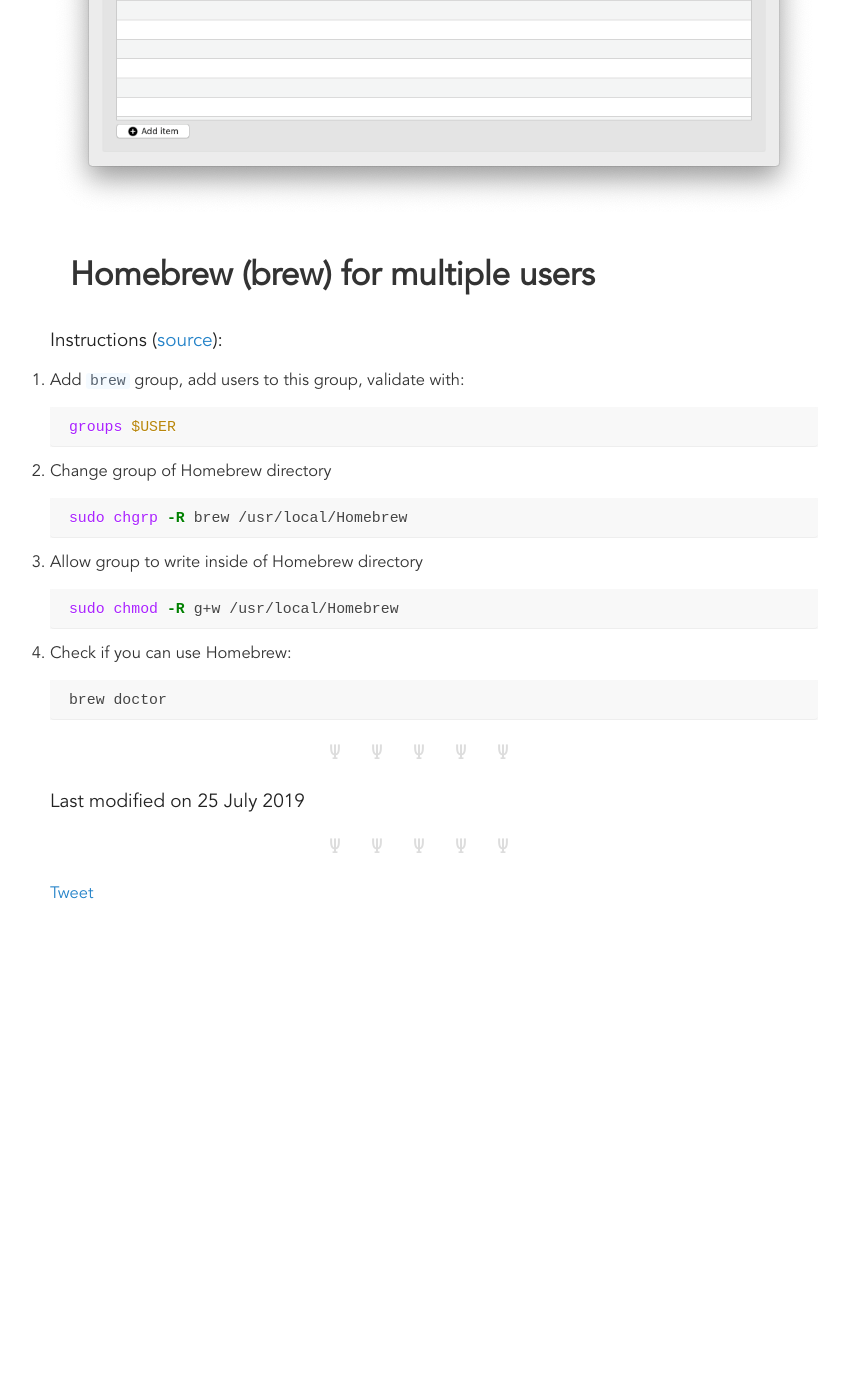
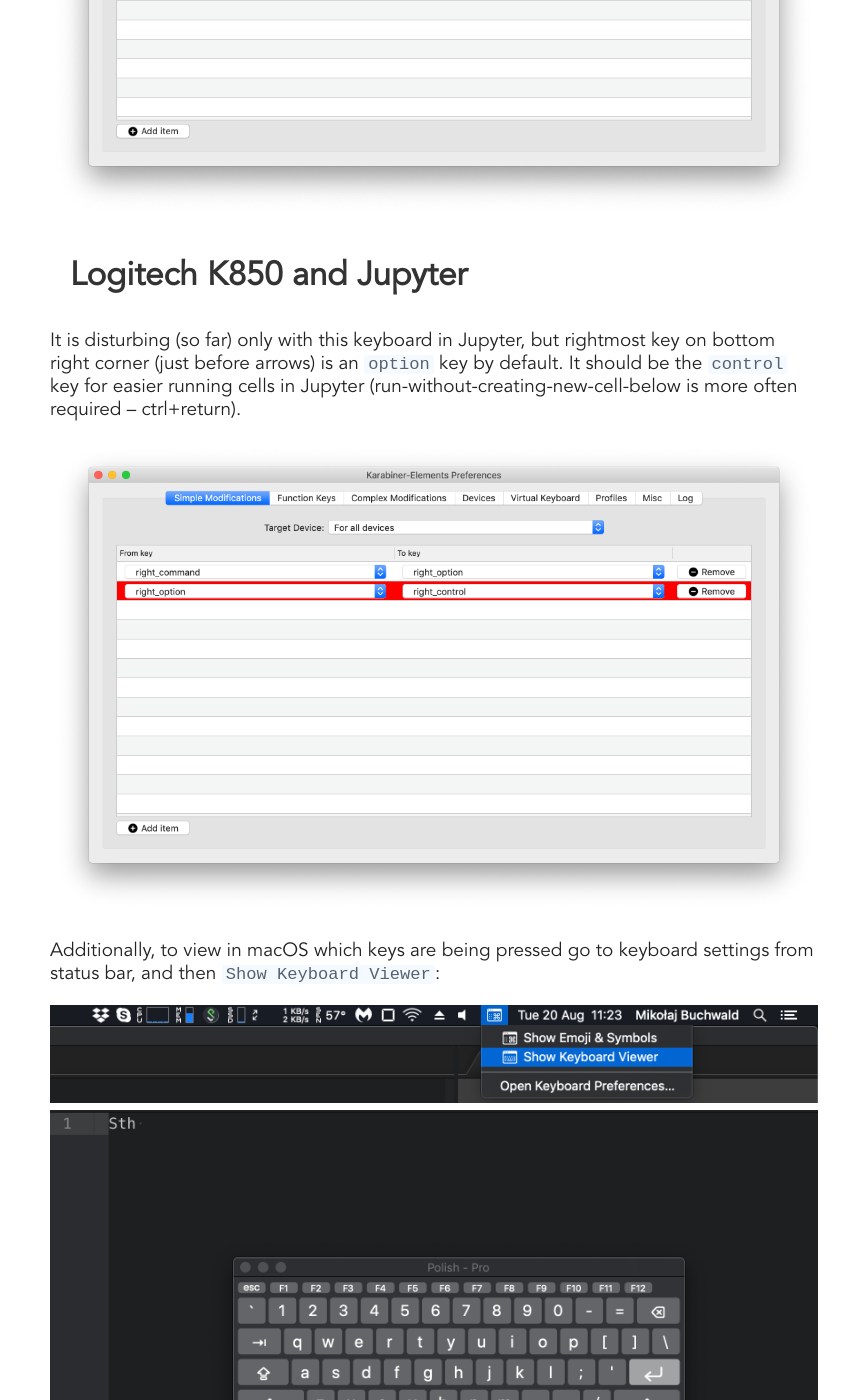
Before and after one commit to mikbuch/mikbuch.github.io, a Jekyll site: the page built from _posts/2019-07-23-Adapting-macOS.md, in a window 1280 px wide and 1400 px high, scrolled down 2478 px. Shown: the whole window, without its empty margins (206-1055 px from the left). Built offline with Jekyll 4.4.1, drawn with Linux system fonts in a browser that asks for light colours; comment, search, counter and statistics services are not loaded; before the commit the page ends 3382 px from its top, so only the background shows below that; some of the changed text lies outside the part shown.

Commit message:
macOS karabiner for Jupyter

```diff
--- a/_posts/2019-07-23-Adapting-macOS.md
+++ b/_posts/2019-07-23-Adapting-macOS.md
@@ -16,10 +16,10 @@
 The way to change it is to:
  1. Install Karabiner-Elements for macOS, then
  2. Go to `Complex Modifications` tab
-   ![2019-07-23-Adapting-macOS_01-Karabiner-complex-main](/images/2019-07-23-Adapting-macOS_01-Karabiner-complex-main.png)
+   ![01-Karabiner-complex-main](/images/Adapting-macOS/01-Karabiner-complex-main.png)
  3. Click `+ Add rule`
  4. `Import more rules from the Internet ...`
-   ![2019-07-23-Adapting-macOS_02-Karabiner-complex-add-rule](/images/2019-07-23-Adapting-macOS_02-Karabiner-complex-add-rule.png)
+   ![02-Karabiner-complex-add-rule](/images/Adapting-macOS/02-Karabiner-complex-add-rule.png)
  5. On the web page that will be opened, find and import `Exchange command + arrow keys with option + arrow keys`
  6. You are done
 
@@ -28,10 +28,21 @@
 # Logitech K850 polish diacritics
 
 For Logitech K850 keyboard on the right of the space key there is a command button. If you are used to having alt there (option) for typing polish characters, it may be distrurbing.
-![2019-07-23-Adapting-macOS_03-Keyboard-Logitech-K850](/images/2019-07-23-Adapting-macOS_03-Keyboard-Logitech-K850.png)
+![03-Keyboard-Logitech-K850](/images/Adapting-macOS/03-Keyboard-Logitech-K850.png)
 The way to fix that is to add `Simple Modification` in Karabiner:
 `right_command` -> `right_option`
-![2019-07-23-Adapting-macOS_04-Karabiner-Logitech-K850](/images/2019-07-23-Adapting-macOS_04-Karabiner-Logitech-K850.png)
+![04-Karabiner-Logitech-K850-right-Cmd-to-option](/images/Adapting-macOS/04-Karabiner-Logitech-K850-right-Cmd-to-option.png)
+
+# Logitech K850 and Jupyter
+
+It is disturbing (so far) only with this keyboard in Jupyter, but rightmost key on bottom right corner (just before arrows) is an `option` key by default. It should be the `control` key for easier running cells in Jupyter (run-without-creating-new-cell-below is more often required -- ctrl+return).
+
+![05-Karabiner-Logitech-K850-right-option-to-ctrl](/images/Adapting-macOS/05-Karabiner-Logitech-K850-right-option-to-ctrl.png)
+
+Additionally, to view in macOS which keys are being pressed go to keyboard settings from status bar, and then `Show Keyboard Viewer`:
+
+![06-Show-Keyboard-Viewer](/images/Adapting-macOS/06-Show-Keyboard-Viewer.png)
+![07-Keyboard-Viewer](/images/Adapting-macOS/07-Keyboard-Viewer.png)
 
 # Homebrew (brew) for multiple users
 
@@ -55,4 +66,4 @@
 
 ***
 
-Last modified on 25 July 2019
+Last modified on 23 August 2019
```
Also changed, not shown: images/Adapting-macOS/01-Karabiner-complex-main.png (renamed from images/2019-07-23-Adapting-macOS_01-Karabiner-complex-main.png), images/Adapting-macOS/02-Karabiner-complex-add-rule.png (renamed from images/2019-07-23-Adapting-macOS_02-Karabiner-complex-add-rule.png), images/Adapting-macOS/03-Keyboard-Logitech-K850.png (renamed from images/2019-07-23-Adapting-macOS_03-Keyboard-Logitech-K850.png), images/Adapting-macOS/04-Karabiner-Logitech-K850-right-Cmd-to-option.png (renamed from images/2019-07-23-Adapting-macOS_04-Karabiner-Logitech-K850.png), images/Adapting-macOS/05-Karabiner-Logitech-K850-right-option-to-ctrl.png (added), images/Adapting-macOS/06-Show-Keyboard-Viewer.png (added), images/Adapting-macOS/07-Keyboard-Viewer.png (added).
